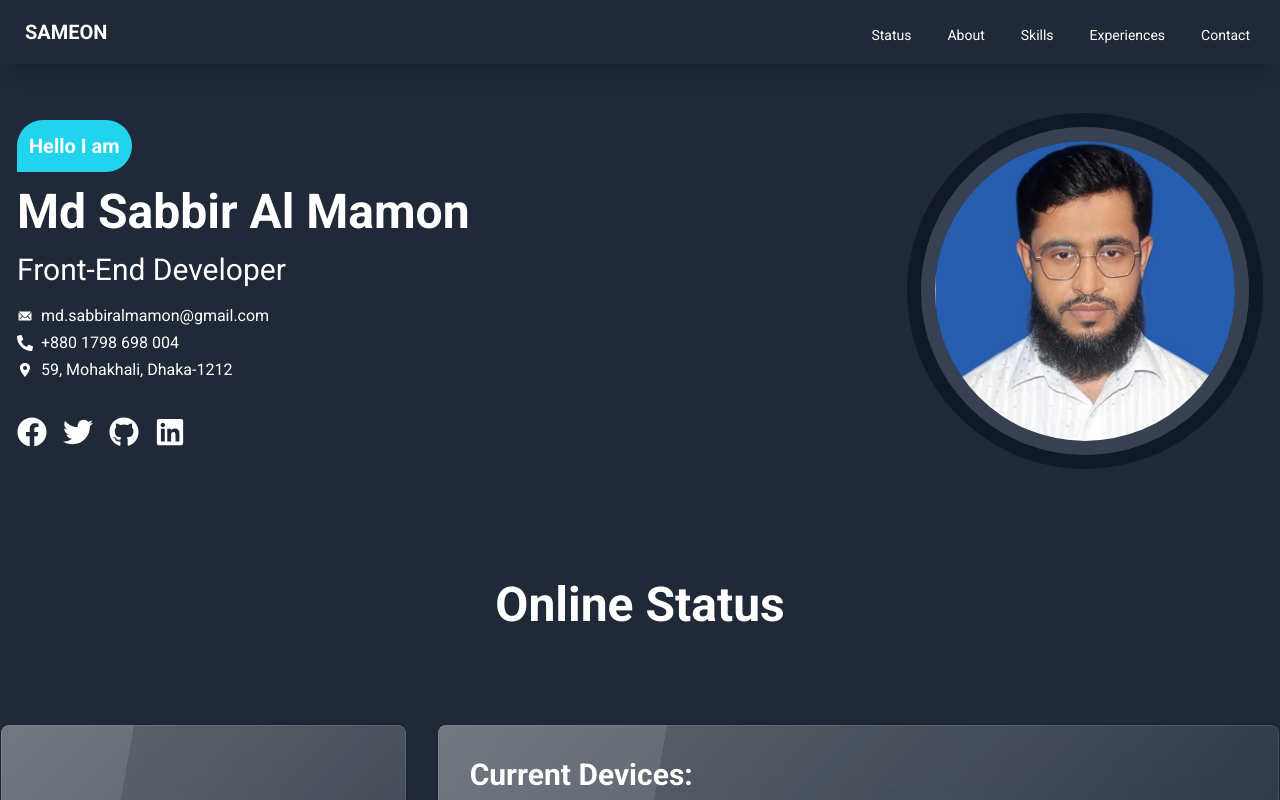
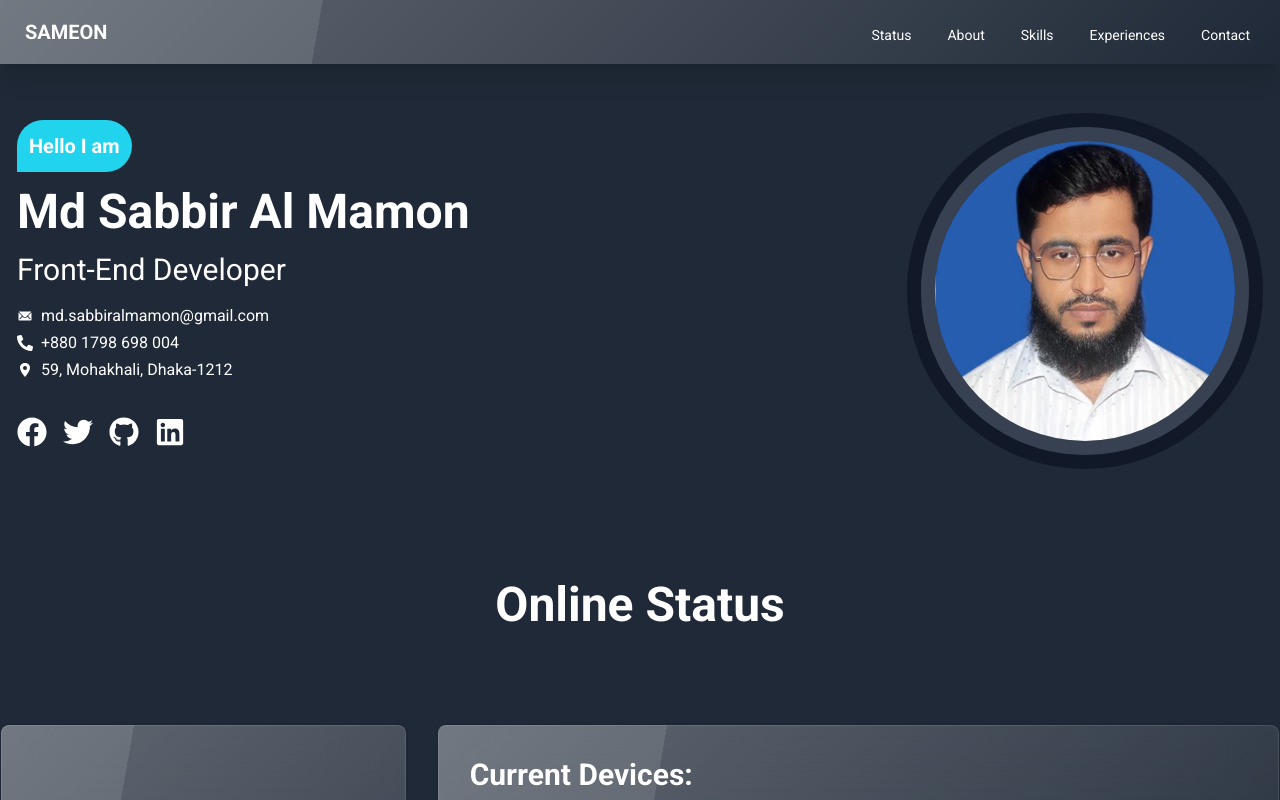
Before and after one commit to mdsabbiralmamon/sameon-rich-cv, a Next.js app: page / in a window 1280 px wide. Shown: the top 800 px of the page. Built offline with nearby package versions, Linux system fonts and the light colour scheme; no server answers.

Commit message:
updated navbar design

```diff
--- a/src/components/Shared/Navbar/Navbar.tsx
+++ b/src/components/Shared/Navbar/Navbar.tsx
@@ -23,7 +23,7 @@ export default function Navbar() {
         <li><Link className={`${newPath === '/#contact' ? `${styles.activeNavLink} active` : `${styles.inActiveNavLink}`}`} href={'#contact'}>Contact</Link></li>
     </>
     return (
-        <div className='bg-gray-800 text-white shadow-xl fixed w-full z-10'>
+        <div className='bg-gray-800 text-white shadow-xl fixed w-full z-10 glass'>
             <div className="navbar container mx-auto">
                 <div className="navbar-start">
                     <div className="dropdown">
```
